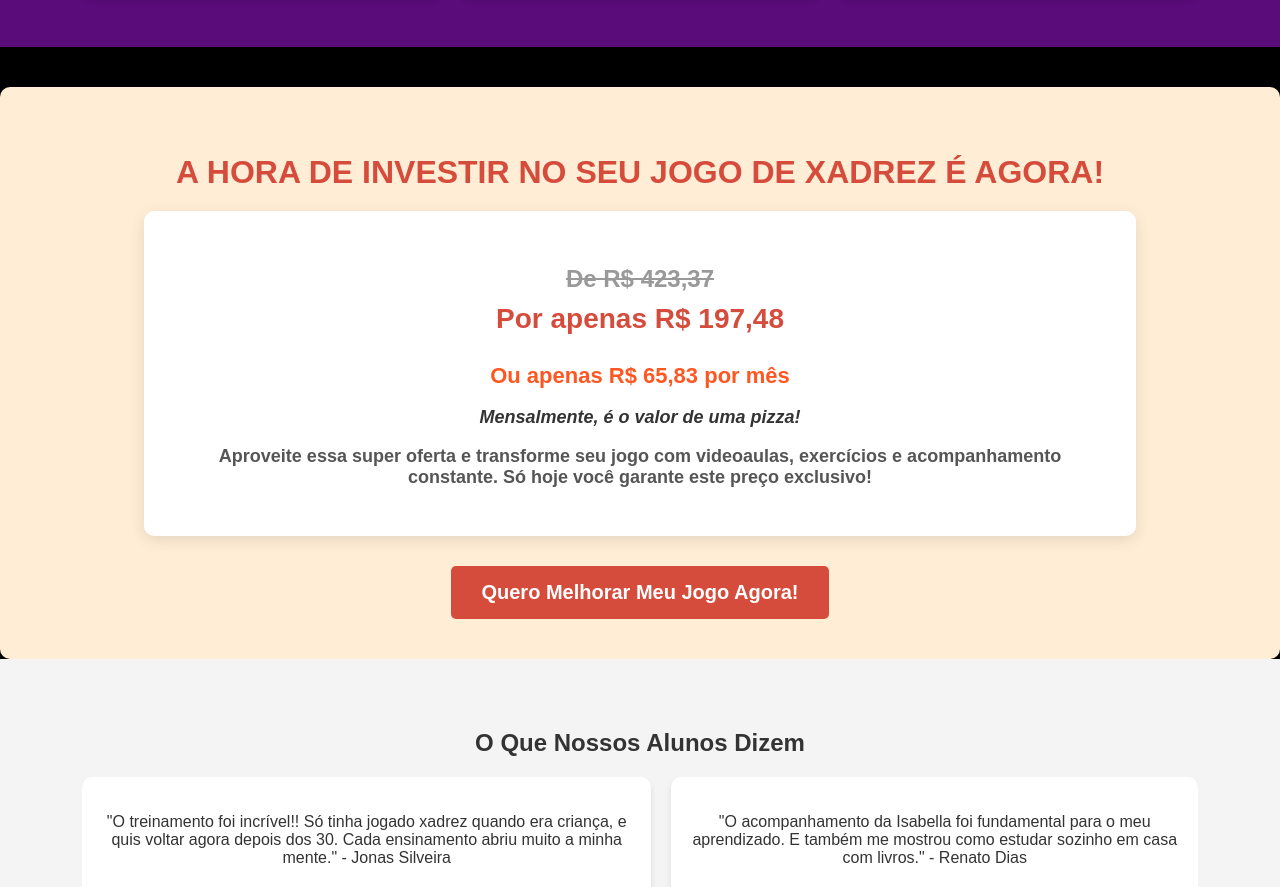
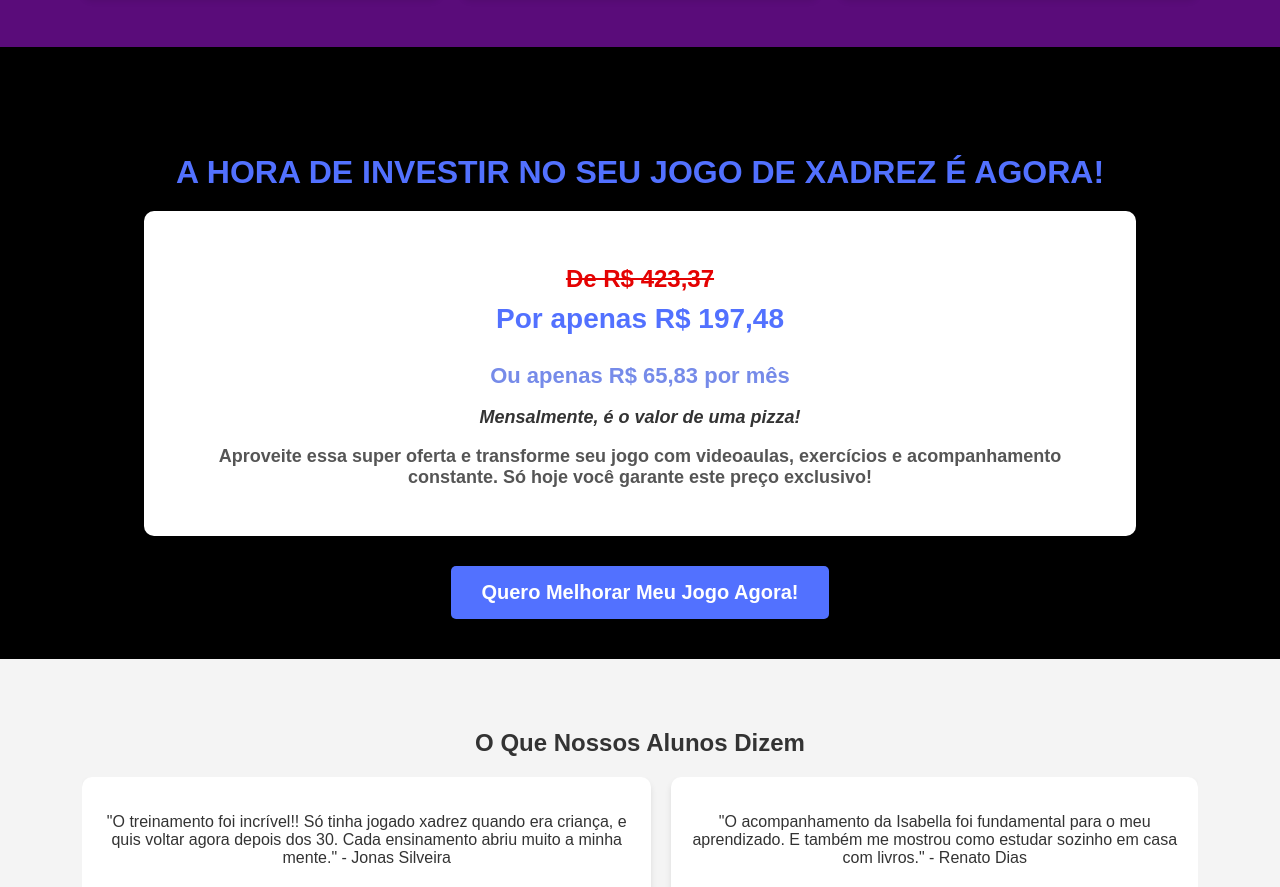
Before and after one commit to isabella-conti/treinamento-de-xadrez, a plain HTML site: page index.html in a window 1280 px wide. Shown: the part 2151-3038 px from the top of the page. Drawn offline with Linux system fonts and the light colour scheme.

Commit message:
ajuste cores

```diff
--- a/styles.css
+++ b/styles.css
@@ -154,7 +154,7 @@ h2 {
 
 /* Estilos para a Seção de Preço - Promoção */
 #preco {
-    background-color: #ffedd5; /* Cor de fundo suave para destacar a seção */
+    background-color: #000000; /* Cor de fundo suave para destacar a seção */
     padding: 40px 20px;
     margin-top: 40px;
     border-radius: 10px;
@@ -168,7 +168,7 @@ h2 {
 
 .titulo-preco {
     font-size: 32px;
-    color: #d64c3c; /* Cor de destaque para o título */
+    color: #5271ff; /* Cor de destaque para o título */
     margin-bottom: 20px;
     font-weight: bold;
     text-transform: uppercase;
@@ -188,21 +188,21 @@ h2 {
 
 .preco-antigo {
     font-size: 24px;
-    color: #999;
+    color: #e40202;
     text-decoration: line-through;
     margin-bottom: 10px;
 }
 
 .preco-promocional {
     font-size: 28px;
-    color: #d64c3c; /* Cor para preço promocional */
+    color: #5271ff; /* Cor para preço promocional */
     font-weight: bold;
     margin-top: 10px;
 }
 
 .preco-mensal {
     font-size: 22px;
-    color: #ff5722; /* Cor vibrante para destacar */
+    color: #768be9; /* Cor vibrante para destacar */
     margin: 10px 0;
 }
 
@@ -224,7 +224,7 @@ h2 {
 }
 
 .btn-principal {
-    background-color: #d64c3c;
+    background-color: #5271ff;
     color: white;
     padding: 15px 30px;
     text-decoration: none;
```
